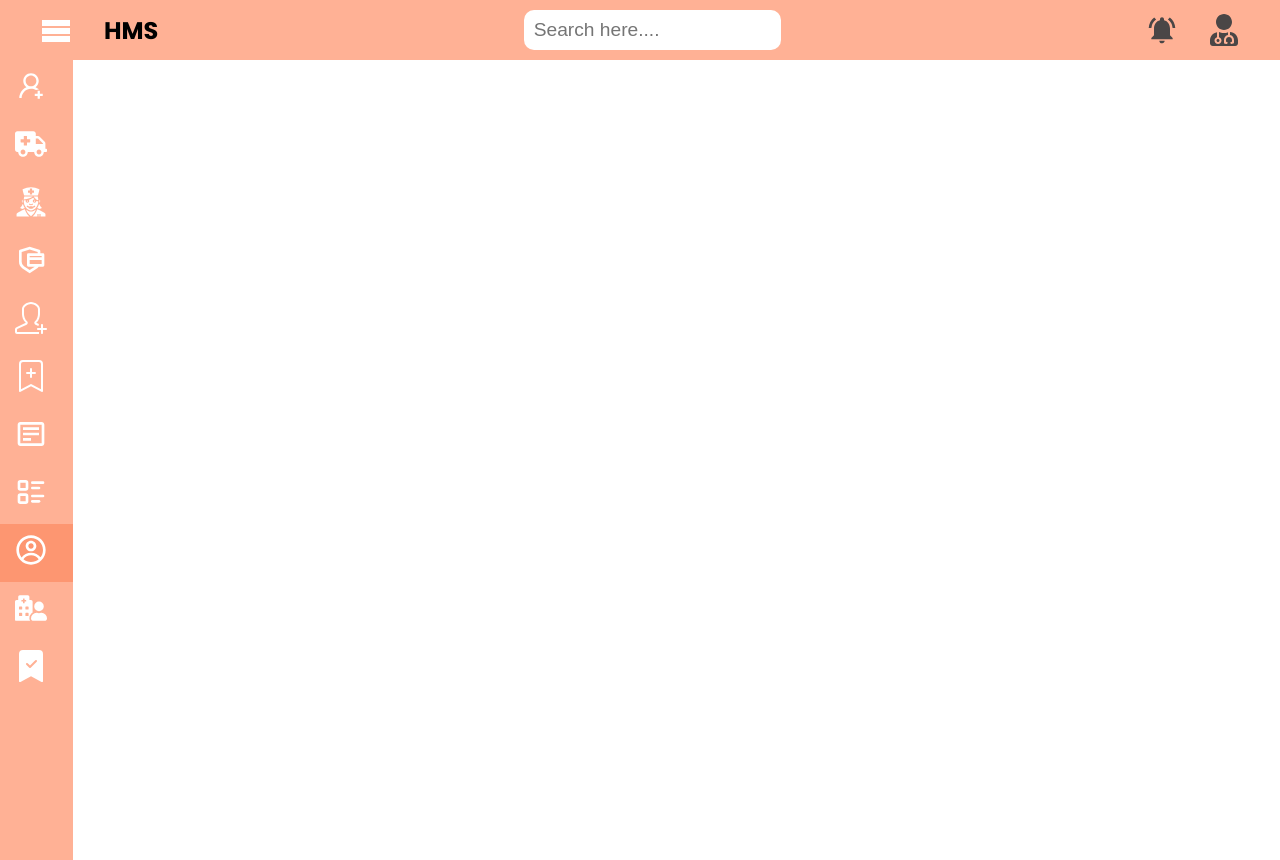
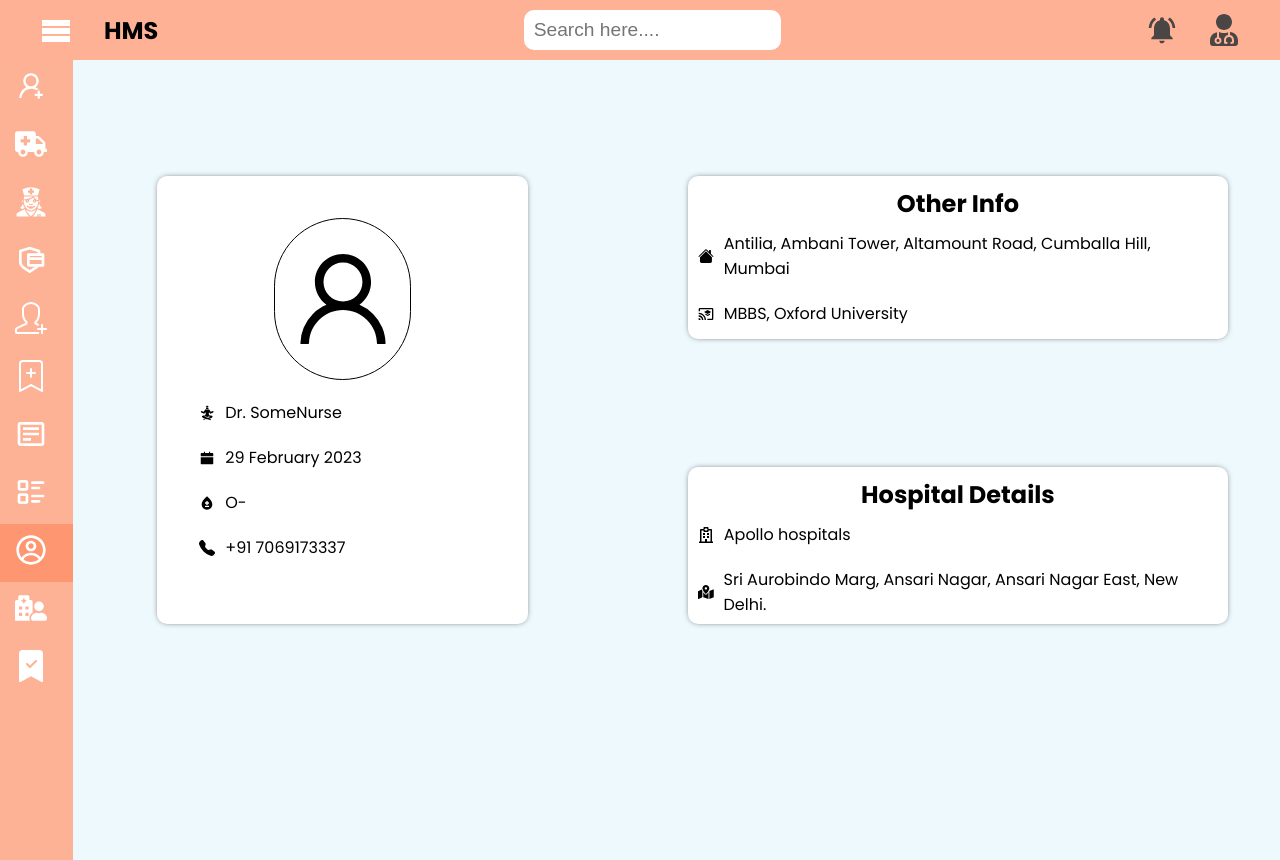
Before and after one commit to piyush-agrawal6/Hospital-Management-System, a React (Create React App) app: page /nurseprofile in a window 1280 px wide. Built offline with nearby package versions, Linux system fonts and the light colour scheme.

Commit message:
Today's work Done

```diff
--- a/src/Pages/Dashboard/Main-Dashboard/AllPages/Admin/Add_Doctor.jsx
+++ b/src/Pages/Dashboard/Main-Dashboard/AllPages/Admin/Add_Doctor.jsx
@@ -1,10 +1,12 @@
 import React from "react";
 import "./CSS/Add_Doctor.css";
+import doctor from "../../../../../img/doctoravatar.png";
 
 const AddDoctor = () => {
   return (
     <div className="Main_Add_Doctor_div">
       <h1>Add Doctors</h1>
+      <img src={doctor} alt="doctor" className="avatarimg" />
       <form>
         <div>
           <label>Doctor Name</label>
@@ -93,7 +95,7 @@ const AddDoctor = () => {
           </div>
         </div>
         <div>
-          <label>Password ID</label>
+          <label>Password</label>
           <div className="inputdiv">
             <input type="text" placeholder="Password" />
           </div>
--- a/src/Pages/Dashboard/Main-Dashboard/AllPages/Admin/CSS/Add_Doctor.css
+++ b/src/Pages/Dashboard/Main-Dashboard/AllPages/Admin/CSS/Add_Doctor.css
@@ -9,8 +9,16 @@
 
 .Main_Add_Doctor_div h1 {
   text-align: center;
-  margin: 0rem 0rem 3rem 0rem;
   font-size: 2.5rem;
+  margin: 0rem 0rem 1rem 0rem;
+}
+
+.Main_Add_Doctor_div img {
+  width: 10%;
+  display: block;
+  margin: auto;
+  margin-bottom: 2rem;
+  border-radius: 6rem;
 }
 
 form div {
--- a/src/Pages/Dashboard/Main-Dashboard/AllPages/Admin/Check_Payment.jsx
+++ b/src/Pages/Dashboard/Main-Dashboard/AllPages/Admin/Check_Payment.jsx
@@ -1,7 +1,7 @@
 import React from "react";
 
 const Check_Payment = () => {
-  return <div>Check_Payment</div>;
+  return <></>;
 };
 
 export default Check_Payment;
--- /dev/null
+++ b/src/Pages/Dashboard/Main-Dashboard/AllPages/Doctor/CSS/Doctor_Profile.css
@@ -0,0 +1,40 @@
+.maindoctorProfile {
+  display: flex;
+  justify-content: center;
+  gap: 10rem;
+  padding: 2rem;
+  margin-top: 4rem;
+}
+
+.firstBox {
+  display: flex;
+  flex-direction: column;
+  text-align: left;
+  width: 35%;
+  border-radius: 10px;
+  padding: 2rem;
+  box-shadow: 0px 0px 7px -3px black;
+  background-color: white;
+}
+
+.SecondBox {
+  display: flex;
+  flex-direction: column;
+  gap: 8rem;
+}
+
+.subfirstbox {
+  box-shadow: 0px 0px 7px -3px black;
+  border-radius: 10px;
+  background-color: white;
+  height: 40%;
+}
+
+.subSecondBox {
+  box-shadow: 0px 0px 7px -3px black;
+  border-radius: 10px;
+  background-color: white;
+  height: 35%;
+  display: flex;
+  flex-direction: column;
+}
--- a/src/Pages/Dashboard/Main-Dashboard/AllPages/Doctor/Doctor_Profile.jsx
+++ b/src/Pages/Dashboard/Main-Dashboard/AllPages/Doctor/Doctor_Profile.jsx
@@ -1,7 +1,102 @@
 import React from "react";
+import "./CSS/Doctor_Profile.css";
+import { AiOutlineUser } from "react-icons/ai";
+import { GiMeditation } from "react-icons/gi";
+import { AiFillCalendar } from "react-icons/ai";
+import { MdBloodtype } from "react-icons/md";
+import { BsFillTelephoneFill } from "react-icons/bs";
+import { MdMail } from "react-icons/md";
+import { BsHouseFill } from "react-icons/bs";
+import { MdOutlineCastForEducation, MdFolderSpecial } from "react-icons/md";
+import { FaRegHospital, FaMapMarkedAlt } from "react-icons/fa";
 
+// *********************************************************
 const Doctor_Profile = () => {
-  return <div>Doctor_Profile</div>;
+  let commonStyling = {
+    display: "flex",
+    justifyContent: "left",
+    gap: "10px",
+    alignItems: "center",
+    padding: "10px",
+  };
+  return (
+    <>
+      <div className="maindoctorProfile">
+        <div className="firstBox">
+          <div
+            style={{
+              border: "1px solid",
+              borderRadius: "10rem",
+              width: "45%",
+              margin: "auto",
+              marginTop: "10px",
+              marginBottom: "10px",
+              display: "flex",
+              justifyContent: "center",
+            }}
+          >
+            <AiOutlineUser style={{ fontSize: "10rem", padding: "10px" }} />
+          </div>
+          <div style={commonStyling}>
+            <GiMeditation />
+            <p>Dr. Rajendra Patel</p>
+          </div>
+          <div style={commonStyling}>
+            <AiFillCalendar />
+            <p>29 February 2023</p>
+          </div>
+          <div style={commonStyling}>
+            <MdBloodtype />
+            <p>O-</p>
+          </div>
+          <div style={commonStyling}>
+            <BsFillTelephoneFill />
+            <p>+91 7069173337</p>
+          </div>
+          <div style={commonStyling}>
+            <MdMail />
+            <p>something@nothing.com</p>
+          </div>
+        </div>
+        {/* ***********  Second Div ******************** */}
+        <div className="SecondBox">
+          <div className="subfirstbox">
+            <h2 style={{ textAlign: "center", marginTop: "10px" }}>
+              Other Info
+            </h2>
+            <div style={commonStyling}>
+              <BsHouseFill />
+              <p>Cantt Area, Jabalpur, Madhya Pradesh</p>
+            </div>
+            <div style={commonStyling}>
+              <MdOutlineCastForEducation />
+              <p>MBBS, Stanford University</p>
+            </div>
+            <div style={commonStyling}>
+              <MdFolderSpecial />
+              <p>Pediatricians</p>
+            </div>
+          </div>
+          {/* ***********  Third Div ******************** */}
+          <div className="subSecondBox">
+            <h2 style={{ textAlign: "center", marginTop: "10px" }}>
+              Hospital Details
+            </h2>
+            <div style={commonStyling}>
+              <FaRegHospital />
+              <p>Apollo hospitals</p>
+            </div>
+            <div style={commonStyling}>
+              <FaMapMarkedAlt />
+              <p>
+                Sri Aurobindo Marg, Ansari Nagar, Ansari Nagar East, New Delhi.
+              </p>
+            </div>
+          </div>
+        </div>
+      </div>
+    </>
+  );
 };
 
 export default Doctor_Profile;
--- a/src/Pages/Dashboard/Main-Dashboard/AllPages/Nurse/Book_Appointment.jsx
+++ b/src/Pages/Dashboard/Main-Dashboard/AllPages/Nurse/Book_Appointment.jsx
@@ -1,7 +1,12 @@
 import React from "react";
+import "./CSS/Book_appointment.css";
 
 const Book_Appointment = () => {
-  return <div>Book_Appointment</div>;
+  return (
+    <div>
+      <h1>Book Appointment</h1>
+    </div>
+  );
 };
 
 export default Book_Appointment;
--- a/src/Pages/Dashboard/Main-Dashboard/AllPages/Nurse/Nurse_Profile.jsx
+++ b/src/Pages/Dashboard/Main-Dashboard/AllPages/Nurse/Nurse_Profile.jsx
@@ -1,7 +1,96 @@
 import React from "react";
+import "../Doctor/CSS/Doctor_Profile.css";
+import { AiOutlineUser } from "react-icons/ai";
+import { GiMeditation } from "react-icons/gi";
+import { AiFillCalendar } from "react-icons/ai";
+import { MdBloodtype } from "react-icons/md";
+import { BsFillTelephoneFill } from "react-icons/bs";
+import { MdMail } from "react-icons/md";
+import { BsHouseFill } from "react-icons/bs";
+import { MdOutlineCastForEducation, MdFolderSpecial } from "react-icons/md";
+import { FaRegHospital, FaMapMarkedAlt } from "react-icons/fa";
 
 const Nurse_Profile = () => {
-  return <div>Nurse_Profile</div>;
+  let commonStyling = {
+    display: "flex",
+    justifyContent: "left",
+    gap: "10px",
+    alignItems: "center",
+    padding: "10px",
+  };
+  return (
+    <>
+      <div className="maindoctorProfile">
+        <div className="firstBox">
+          <div
+            style={{
+              border: "1px solid",
+              borderRadius: "10rem",
+              width: "45%",
+              margin: "auto",
+              marginTop: "10px",
+              marginBottom: "10px",
+              display: "flex",
+              justifyContent: "center",
+            }}
+          >
+            <AiOutlineUser style={{ fontSize: "10rem", padding: "10px" }} />
+          </div>
+          <div style={commonStyling}>
+            <GiMeditation />
+            <p>Dr. SomeNurse</p>
+          </div>
+          <div style={commonStyling}>
+            <AiFillCalendar />
+            <p>29 February 2023</p>
+          </div>
+          <div style={commonStyling}>
+            <MdBloodtype />
+            <p>O-</p>
+          </div>
+          <div style={commonStyling}>
+            <BsFillTelephoneFill />
+            <p>+91 7069173337</p>
+          </div>
+        </div>
+        {/* ***********  Second Div ******************** */}
+        <div className="SecondBox">
+          <div className="subfirstbox">
+            <h2 style={{ textAlign: "center", marginTop: "10px" }}>
+              Other Info
+            </h2>
+            <div style={commonStyling}>
+              <BsHouseFill />
+              <p>
+                {" "}
+                Antilia, Ambani Tower, Altamount Road, Cumballa Hill, Mumbai{" "}
+              </p>
+            </div>
+            <div style={commonStyling}>
+              <MdOutlineCastForEducation />
+              <p>MBBS, Oxford University</p>
+            </div>
+          </div>
+          {/* ***********  Third Div ******************** */}
+          <div className="subSecondBox">
+            <h2 style={{ textAlign: "center", marginTop: "10px" }}>
+              Hospital Details
+            </h2>
+            <div style={commonStyling}>
+              <FaRegHospital />
+              <p>Apollo hospitals</p>
+            </div>
+            <div style={commonStyling}>
+              <FaMapMarkedAlt />
+              <p>
+                Sri Aurobindo Marg, Ansari Nagar, Ansari Nagar East, New Delhi.
+              </p>
+            </div>
+          </div>
+        </div>
+      </div>
+    </>
+  );
 };
 
 export default Nurse_Profile;
--- a/src/Pages/Dashboard/Main-Dashboard/Dashboard_Routers.jsx
+++ b/src/Pages/Dashboard/Main-Dashboard/Dashboard_Routers.jsx
@@ -31,9 +31,9 @@ const Dashboard_Routers = () => {
           <Route path="/patientdetails" element={<Patient_Details />} />
           <Route path="/doctorprofile" element={<Doctor_Profile />} />
           ******************** Nurse Part *************************
-          <Route path="/addpatient" element={Add_Patient} />
-          <Route path="/bookappointment" element={Book_Appointment} />
-          <Route path="/nurseprofile" element={Nurse_Profile} />
+          <Route path="/addpatient" element={<Add_Patient />} />
+          <Route path="/bookappointment" element={<Book_Appointment />} />
+          <Route path="/nurseprofile" element={<Nurse_Profile />} />
         </Routes>
       </Sidebar>
     </div>
--- a/src/Pages/Dashboard/Main-Dashboard/GlobalFiles/CommonCSS.css
+++ b/src/Pages/Dashboard/Main-Dashboard/GlobalFiles/CommonCSS.css
@@ -52,6 +52,7 @@
 .container {
   display: flex;
   gap: 2rem;
+  background-color: rgba(196, 235, 251, 0.29);
 }
 main {
   width: 100%;
```
Also changed, not shown: src/Pages/Dashboard/Main-Dashboard/AllPages/Admin/Add_Nurse.jsx (+71 -1 lines), src/Pages/Dashboard/Main-Dashboard/AllPages/Nurse/CSS/Book_appointment.css (added), src/img/doctoravatar.png (added), src/img/nurseavatar.png (added).
